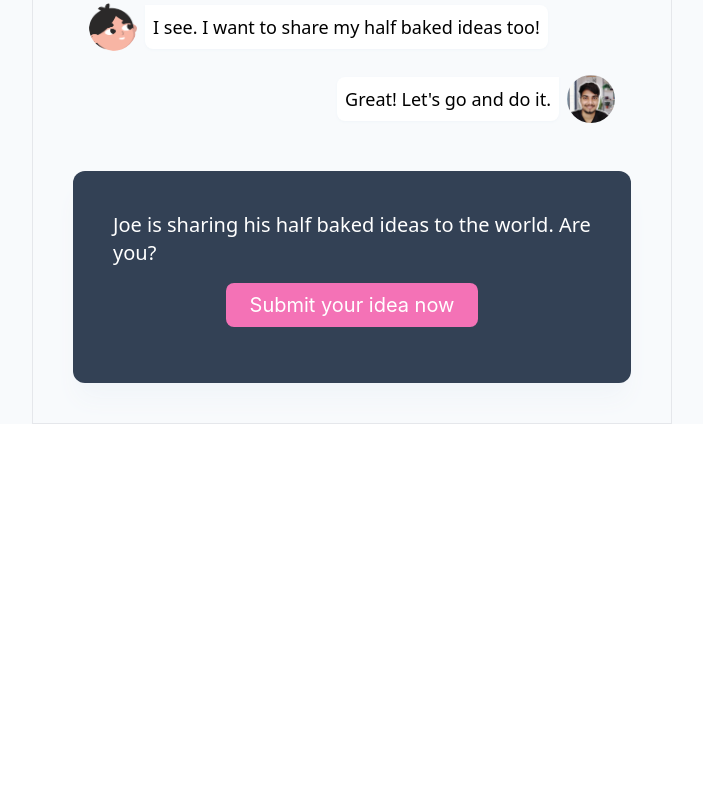
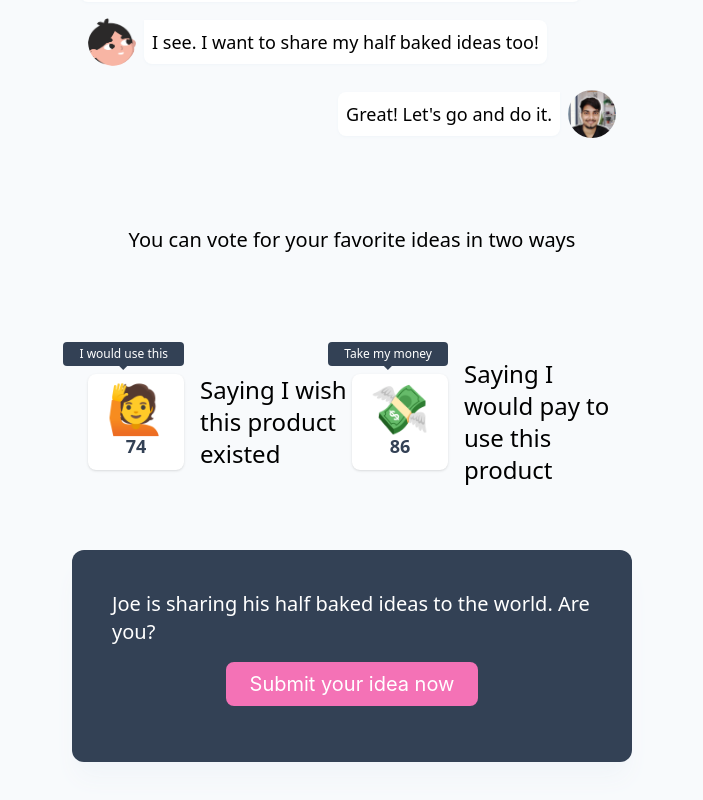
Before and after one commit to petedev0105/halfbakedideas, a Next.js app: page /about in a window 1280 px wide. Shown: the part 730-1530 px from the top of the page, without its empty margins (288-991 px from the left). Before the commit the page ends 1154 px from the top, so only its background shows below. Built offline with nearby package versions, Linux system fonts and the light colour scheme; no server answers.

Commit message:
feat: update about page

```diff
--- a/pages/about.js
+++ b/pages/about.js
@@ -4,21 +4,28 @@ import rutikImage from '../assets/images/rutik.png'
 import { signIn, useSession } from "next-auth/react";
 import Chat from '../components/Chat'
 import Link from "next/link";
+import Head from 'next/head'
+
 
 const About = () => {
     const { data: session } = useSession()
 
     return (
-        <div>
-            <div className="font-Notosans border  md:w-6/12 mx-auto p-2  md:p-10">
+        <div className="pb-20">
+
+            <Head>
+                <title>Half baked ideas</title>
+                <link rel="icon" href="/favicon.webp" />
+            </Head>
+            <div className="font-Notosans md:w-6/12 mx-auto p-2  md:p-10">
 
                 <div className="flex items-center">
-                    <h1 className="text-2xl my-2 font-semibold text-slate-700">About </h1>
+                    <h1 className="text-2xl my-4 font-semibold text-slate-700">About </h1>
 
                     {
                         session ? <div className="ml-auto mr-2">
                             <Link href="/submit">
-                                <button className="text-md font-semibold ml-auto mr-2 bg-slate-600 hover:bg-slate-700 text-white p-2 px-6 rounded-lg">
+                                <button className="text-sm font-semibold ml-auto mr-2 bg-slate-600 hover:bg-slate-700 text-white p-2 px-6 rounded-lg">
                                     Submit my idea &rarr;
 
                                 </button>
@@ -85,8 +92,49 @@ const About = () => {
 
                 </div>
 
+                <p className="text-xl py-10 mb-10 text-center">You can vote for your favorite ideas in two ways</p>
+
+                <div className="flex md:flex-row flex-col p-4">
+
+                    <div className="flex items-center my-10 md:my-2 justify-center md:w-1/2">
+                        <div className="w-1/2">
+                            <div className="relative ">
+                                <div className="bg-slate-700 absolute w-max text-white text-xs rounded mb-2 py-1 px-4 right-0 bottom-full">
+                                    I would use this
+                                    <svg className="absolute text-slate-700 h-2 w-full left-0 top-full" viewBox="0 0 255 255" ><polygon className="fill-current" points="0,0 127.5,127.5 255,0" /></svg>
+                                </div>
+                            </div>
+                            <div className="bg-white flex flex-col justify-center hover:scale-105 duration-300 hover:rotate-6 cursor-pointer text-center w-24 h-24 p-4 rounded-lg shadow ">
+                                <span className=" md:text-5xl text-2xl">🙋</span>
+                                <span className=" text-lg text-slate-700 font-semibold">74</span>
+
+                            </div>
+                        </div>
+                        <h1 className="text-2xl ml-4">Saying I wish this product existed </h1>
+                    </div>
+
+                    <div className="flex items-center my-10 md:my-2 md:w-1/2">
+                        <div className="w-1/2">
+                            <div className="relative ">
+                                <div className="bg-slate-700 absolute w-max text-white text-xs rounded mb-2 py-1 px-4 right-0 bottom-full">
+                                    Take my money                                    <svg className="absolute text-slate-700 h-2 w-full left-0 top-full" viewBox="0 0 255 255" ><polygon className="fill-current" points="0,0 127.5,127.5 255,0" /></svg>
+                                </div>
+                            </div>
+                            <div className="bg-white flex flex-col justify-center hover:scale-105 duration-300 hover:rotate-6 cursor-pointer text-center w-24 h-24 p-4 rounded-lg shadow ">
+                                <span className=" md:text-5xl text-2xl">💸</span>
+                                <span className=" text-lg text-slate-700 font-semibold">86</span>
+
+                            </div>
+                        </div>
+                        <h1 className="text-2xl ml-4">Saying I would pay to use this product</h1>
+                    </div>
+
+
+
+                </div>
+
                 {!session ?
-                    <div className="bg-slate-700 text-white flex flex-col shadow-xl shadow-slate-100 justify-center p-10 rounded-xl">
+                    <div className="bg-slate-700 text-white flex flex-col shadow-xl shadow-slate-100 justify-center p-10 mt-10 rounded-xl">
                         <p className="text-xl">Joe is sharing his half baked ideas to the world. Are you?</p>
                         <button
                             onClick={() => signIn('google')}
```
